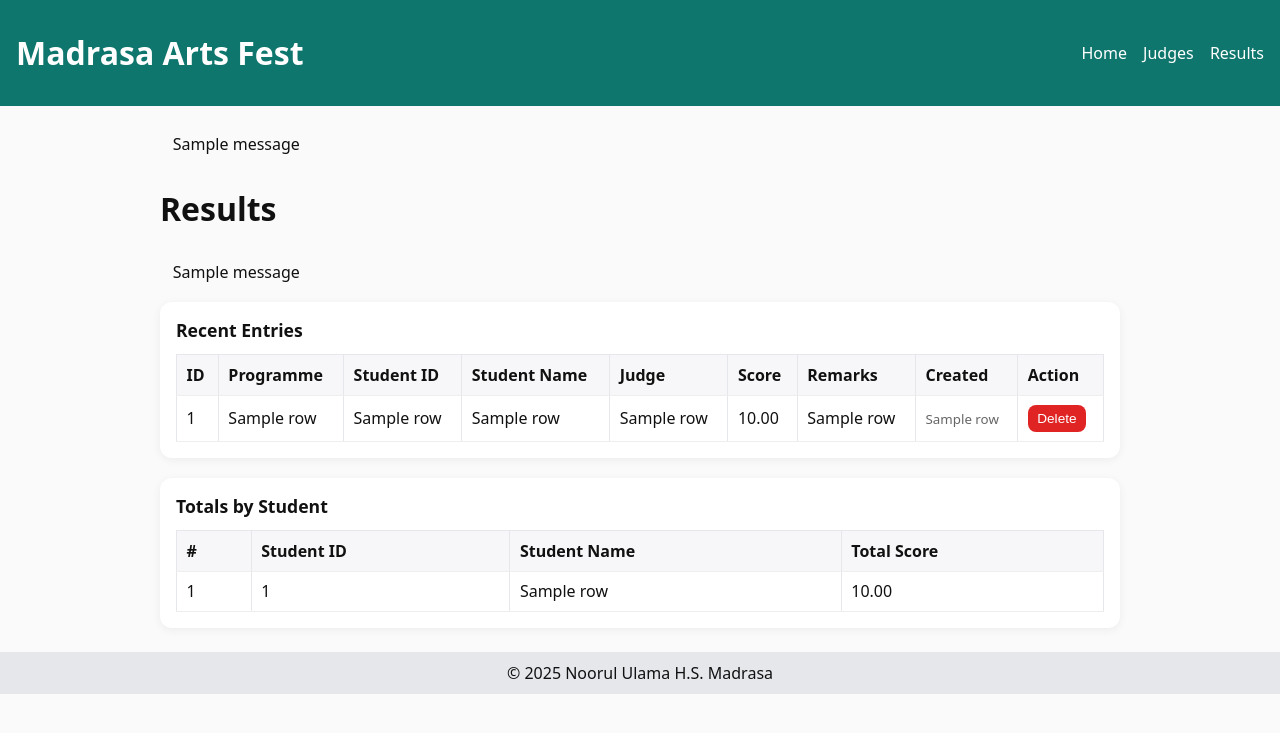
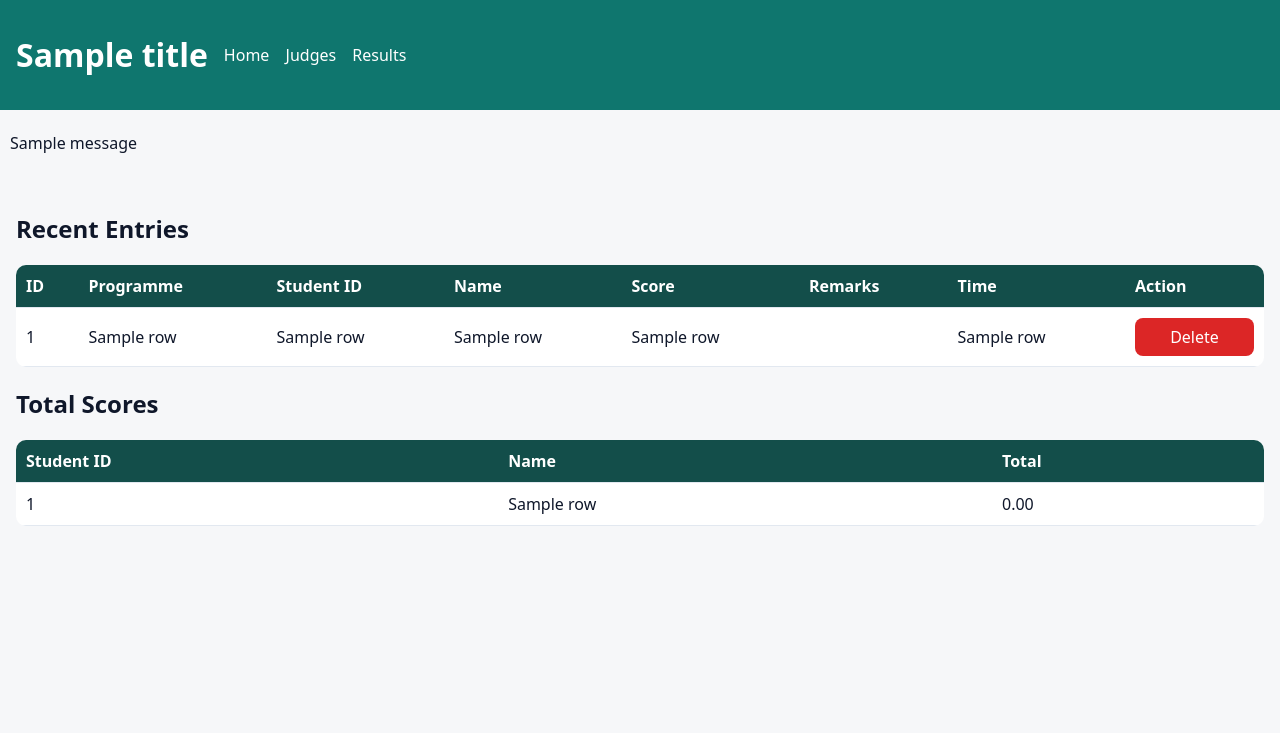
Before and after one commit to trueseeker107-beep/madrasa-flask-app, a Flask app: template templates/results.html in a window 1280 px wide. Shown: the top 733 px of the page. Run offline with Flask 3, Linux system fonts and the light colour scheme; the template is opened without the code that fills it: most values are stand-ins (such as "Sample title", 1, 10 or a date in 2020); one stand-in notice (Sample message) is shown.

Commit message:
Switch to no-judge schema + results delete

```diff
--- a/app.py
+++ b/app.py
@@ -4,67 +4,106 @@ from pathlib import Path
 import os
 
 app = Flask(__name__)
-app.secret_key = "dev-key-change-later"  # TODO: change in production
+app.secret_key = os.environ.get("SECRET_KEY", "dev-key-change-later")
 
 DB_PATH = Path("app.db")
 
 
+# ---------- DB Utilities ----------
+def connect_db():
+    return sqlite3.connect(DB_PATH)
+
+def table_has_column(conn, table, column):
+    cur = conn.execute(f"PRAGMA table_info({table})")
+    return any(row[1] == column for row in cur.fetchall())
+
 def init_db():
-    """Create the SQLite tables if they don't exist."""
-    with sqlite3.connect(DB_PATH) as conn:
-        c = conn.cursor()
-        c.execute(
-            """
+    """
+    Create the scores table if missing.
+    If an old table exists with a 'judge_name' column, migrate it to the new schema
+    (no judge_name).
+    """
+    with connect_db() as conn:
+        cur = conn.cursor()
+
+        cur.execute("""
             CREATE TABLE IF NOT EXISTS scores (
                 id INTEGER PRIMARY KEY AUTOINCREMENT,
                 programme_code TEXT NOT NULL,
                 student_id TEXT NOT NULL,
                 student_name TEXT NOT NULL,
-                judge_name TEXT NOT NULL,
                 score REAL NOT NULL,
                 remarks TEXT,
                 created_at DATETIME DEFAULT CURRENT_TIMESTAMP
             )
-            """
-        )
+        """)
         conn.commit()
 
+        # If table exists with old schema (judge_name), migrate
+        # (Only does anything if it finds the old column)
+        try:
+            if table_has_column(conn, "scores", "judge_name"):
+                cur.execute("""
+                    CREATE TABLE IF NOT EXISTS scores_new (
+                        id INTEGER PRIMARY KEY AUTOINCREMENT,
+                        programme_code TEXT NOT NULL,
+                        student_id TEXT NOT NULL,
+                        student_name TEXT NOT NULL,
+                        score REAL NOT NULL,
+                        remarks TEXT,
+                        created_at DATETIME DEFAULT CURRENT_TIMESTAMP
+                    )
+                """)
+                cur.execute("""
+                    INSERT INTO scores_new (programme_code, student_id, student_name, score, remarks, created_at)
+                    SELECT programme_code, student_id, student_name, score, remarks, created_at
+                    FROM scores
+                """)
+                cur.execute("DROP TABLE scores")
+                cur.execute("ALTER TABLE scores_new RENAME TO scores")
+                conn.commit()
+        except sqlite3.Error:
+            # If anything odd happens during migration, ignore silently for now.
+            pass
 
+
+# Initialize DB on import (needed for Gunicorn on Render)
+init_db()
+
+
+# ---------- Routes ----------
 @app.route("/")
 def home():
     return render_template("home.html", title="Madrasa Fest")
 
-
 @app.route("/judges", methods=["GET", "POST"])
 def judges():
     if request.method == "POST":
+        # Get form data
+        programme_code = (request.form.get("programme_code") or "").strip()
+        student_id = (request.form.get("student_id") or "").strip()
+        student_name = (request.form.get("student_name") or "").strip()
+        remarks = (request.form.get("remarks") or "").strip()
+
+        # Score numeric
         try:
-            data = (
-                request.form.get("programme_code", "").strip(),
-                request.form.get("student_id", "").strip(),
-                request.form.get("student_name", "").strip(),
-                request.form.get("judge_name", "").strip(),
-                float(request.form.get("score", "0") or 0),
-                request.form.get("remarks", "").strip(),
-            )
+            score = float(request.form.get("score") or "0")
         except ValueError:
             flash("Score must be a number.", "err")
             return redirect(url_for("judges"))
 
-        # programme_code, student_id, student_name, judge_name are required
-        if not all([data[0], data[1], data[2], data[3]]):
-            flash("All fields except remarks are required.", "err")
+        # Required checks
+        if not programme_code or not student_id or not student_name:
+            flash("Programme, Student ID and Student Name are required.", "err")
             return redirect(url_for("judges"))
 
-        with sqlite3.connect(DB_PATH) as conn:
-            c = conn.cursor()
-            c.execute(
+        with connect_db() as conn:
+            conn.execute(
                 """
-                INSERT INTO scores
-                    (programme_code, student_id, student_name, judge_name, score, remarks)
-                VALUES (?,?,?,?,?,?)
+                INSERT INTO scores (programme_code, student_id, student_name, score, remarks)
+                VALUES (?, ?, ?, ?, ?)
                 """,
-                data,
+                (programme_code, student_id, student_name, score, remarks),
             )
             conn.commit()
 
@@ -73,42 +112,51 @@ def judges():
 
     return render_template("judges.html", title="Judges Portal")
 
-
 @app.route("/results")
 def results():
-    with sqlite3.connect(DB_PATH) as conn:
-        c = conn.cursor()
+    with connect_db() as conn:
+        cur = conn.cursor()
 
-        # latest 30 entries
-        c.execute(
-            """
-            SELECT programme_code, student_id, student_name, judge_name, score, remarks, created_at
+        # Recent (include the id FIRST so we can delete safely)
+        cur.execute("""
+            SELECT id, programme_code, student_id, student_name, score, remarks, created_at
             FROM scores
-            ORDER BY created_at DESC
-            LIMIT 30
-            """
-        )
-        recent = c.fetchall()
+            ORDER BY created_at DESC, id DESC
+            LIMIT 50
+        """)
+        recent = cur.fetchall()
 
-        # totals per student
-        c.execute(
-            """
-            SELECT student_id, student_name, SUM(score) AS total
+        # Totals per student
+        cur.execute("""
+            SELECT student_id, student_name, SUM(score) as total
             FROM scores
             GROUP BY student_id, student_name
             ORDER BY total DESC
-            """
-        )
-        totals = c.fetchall()
+        """)
+        totals = cur.fetchall()
 
     return render_template("results.html", title="Results", recent=recent, totals=totals)
 
+@app.post("/delete/<int:score_id>")
+def delete_score(score_id):
+    with connect_db() as conn:
+        conn.execute("DELETE FROM scores WHERE id = ?", (score_id,))
+        conn.commit()
+    flash(f"Deleted entry #{score_id}", "ok")
+    return redirect(url_for("results"))
 
-# --- Initialization for both local run and Gunicorn on Render ---
-# Flask 3.x removed @app.before_first_request, so we call init_db() directly.
-init_db()
+# Optional: clear all (keep commented for safety)
+# @app.post("/clear_all")
+# def clear_all():
+#     with connect_db() as conn:
+#         conn.execute("DELETE FROM scores")
+#         conn.commit()
+#     flash("All scores cleared", "ok")
+#     return redirect(url_for("results"))
 
+
+# ---------- Local run ----------
 if __name__ == "__main__":
-    # Local dev run
+    # Render passes PORT; local defaults to 5000
     port = int(os.environ.get("PORT", 5000))
-    app.run(host="0.0.0.0", port=port)
+    app.run(host="0.0.0.0", port=port, debug=True)
--- a/static/styles.css
+++ b/static/styles.css
@@ -1,13 +1,74 @@
-body{font-family:system-ui,Arial,sans-serif;margin:0;background:#fafafa;color:#111}
-.topbar{background:#0f766e;color:#fff;padding:10px 16px;display:flex;justify-content:space-between;align-items:center}
-.topbar a{color:#fff;text-decoration:none;margin-left:12px}
-.content{max-width:960px;margin:18px auto;padding:0 16px}
-.footer{background:#e5e7eb;padding:10px 16px;text-align:center;margin-top:24px}
-.form label{display:block;margin:8px 0}
-.form input,.form textarea{width:100%;padding:8px;margin-top:4px;border:1px solid #d1d5db;border-radius:6px}
-button{padding:8px 14px;border:0;background:#0f766e;color:#fff;border-radius:8px;cursor:pointer}
-table{width:100%;border-collapse:collapse;background:#fff}
-th,td{border:1px solid #e5e7eb;padding:8px;text-align:left}
-.flash{list-style:none;padding:0}
-.flash li.ok{background:#ecfdf5;color:#065f46;padding:8px;border-radius:6px;margin:8px 0}
-.flash li.err{background:#fef2f2;color:#7f1d1d;padding:8px;border-radius:6px;margin:8px 0}
+:root {
+  --bg: #f6f7f9;
+  --card: #ffffff;
+  --ink: #0f172a;
+  --muted: #475569;
+  --brand: #0f766e;
+  --danger: #dc2626;
+  --ring: #a7f3d0;
+}
+
+* { box-sizing: border-box; }
+body {
+  margin: 0;
+  background: var(--bg);
+  color: var(--ink);
+  font-family: system-ui, -apple-system, Segoe UI, Roboto, Arial, sans-serif;
+}
+
+.topbar {
+  background: var(--brand);
+  color: white;
+  padding: 12px 16px;
+  display: flex;
+  align-items: center;
+  gap: 16px;
+}
+.topbar nav a { color: white; margin-right: 12px; text-decoration: none; }
+.topbar nav a:hover { text-decoration: underline; }
+
+main { padding: 16px; }
+
+.card {
+  background: var(--card);
+  padding: 16px;
+  border-radius: 10px;
+  box-shadow: 0 1px 2px rgba(0,0,0,.06);
+}
+
+.form-grid {
+  display: grid;
+  grid-template-columns: repeat(2, minmax(0, 1fr));
+  gap: 12px;
+}
+.form-grid .full { grid-column: 1 / -1; }
+input, textarea, button {
+  width: 100%;
+  padding: 8px;
+  border-radius: 8px;
+  border: 1px solid #e2e8f0;
+  font: inherit;
+}
+input:focus, textarea:focus {
+  outline: none;
+  border-color: var(--brand);
+  box-shadow: 0 0 0 3px var(--ring);
+}
+button {
+  background: var(--brand);
+  color: white;
+  border: none;
+  cursor: pointer;
+}
+button.danger { background: var(--danger); }
+button:hover { filter: brightness(.95); }
+
+table { width: 100%; border-collapse: collapse; background: var(--card); border-radius: 10px; overflow: hidden; }
+th, td { padding: 10px; border-bottom: 1px solid #e2e8f0; text-align: left; }
+th { background: #134e4a; color: white; }
+tr:nth-child(even) td { background: #fafafa; }
+
+.flash-wrap { margin: 12px 0; }
+.flash { padding: 10px; border-radius: 8px; }
+.flash-ok { background: #dcfce7; color: #14532d; }
+.flash-err { background: #fee2e2; color: #7f1d1d; }
--- a/templates/base.html
+++ b/templates/base.html
@@ -1,32 +1,32 @@
-<!doctype html>
+<!DOCTYPE html>
 <html lang="en">
 <head>
-  <meta charset="utf-8">
-  <meta name="viewport" content="width=device-width, initial-scale=1">
-  <title>{{ title or "Madrasa Fest" }}</title>
+  <meta charset="UTF-8" />
+  <title>{{ title or "App" }}</title>
   <link rel="stylesheet" href="{{ url_for('static', filename='styles.css') }}">
 </head>
 <body>
   <header class="topbar">
-  <h1>Madrasa Arts Fest</h1>
+    <h1>{{ title or "App" }}</h1>
     <nav>
       <a href="{{ url_for('home') }}">Home</a>
       <a href="{{ url_for('judges') }}">Judges</a>
       <a href="{{ url_for('results') }}">Results</a>
     </nav>
   </header>
-<main class="content">
+
   {% with messages = get_flashed_messages(with_categories=true) %}
     {% if messages %}
-      <ul class="flash">
-        {% for cat,msg in messages %}
-          <li class="{{cat}}">{{ msg }}</li>
+      <div class="flash-wrap">
+        {% for cat, msg in messages %}
+          <div class="flash flash-{{ cat }}">{{ msg }}</div>
         {% endfor %}
-      </ul>
+      </div>
     {% endif %}
   {% endwith %}
+
+  <main>
     {% block content %}{% endblock %}
   </main>
-<footer class="footer">© 2025 Noorul Ulama H.S. Madrasa</footer>
 </body>
 </html>
--- a/templates/results.html
+++ b/templates/results.html
@@ -1,111 +1,62 @@
 {% extends "base.html" %}
-{% block title %}Results{% endblock %}
-
 {% block content %}
-<h1 class="mb-3">Results</h1>
-
-{% with messages = get_flashed_messages(with_categories=true) %}
-  {% if messages %}
-    <div class="flash-wrap">
-      {% for category, msg in messages %}
-        <div class="flash {{ category }}">{{ msg }}</div>
-      {% endfor %}
-    </div>
-  {% endif %}
-{% endwith %}
-
-<section class="card">
-  <h2 class="card-title">Recent Entries</h2>
-  {% if recent and recent|length %}
-  <div class="table-wrap">
-    <table class="table">
+<section>
+  <h2>Recent Entries</h2>
+  <table>
     <thead>
       <tr>
         <th>ID</th>
         <th>Programme</th>
         <th>Student ID</th>
-          <th>Student Name</th>
-          <th>Judge</th>
+        <th>Name</th>
         <th>Score</th>
         <th>Remarks</th>
-          <th>Created</th>
+        <th>Time</th>
         <th>Action</th>
       </tr>
     </thead>
     <tbody>
     {% for row in recent %}
-        {# row = (id, programme_code, student_id, student_name, judge_name, score, remarks, created_at) #}
+      {# row = (id, programme_code, student_id, student_name, score, remarks, created_at) #}
       <tr>
         <td>{{ row[0] }}</td>
         <td>{{ row[1] }}</td>
         <td>{{ row[2] }}</td>
         <td>{{ row[3] }}</td>
         <td>{{ row[4] }}</td>
-          <td>{{ "%.2f"|format(row[5]) }}</td>
+        <td>{{ row[5] or "" }}</td>
         <td>{{ row[6] }}</td>
-          <td><small>{{ row[7] }}</small></td>
         <td>
-            <form action="{{ url_for('delete_score', score_id=row[0]) }}" method="post" onsubmit="return confirm('Delete this score?');">
-              <button type="submit" class="btn btn-danger btn-sm">Delete</button>
+          <form method="post" action="{{ url_for('delete_score', score_id=row[0]) }}" onsubmit="return confirm('Delete entry #{{ row[0] }}?')">
+            <button type="submit" class="danger">Delete</button>
           </form>
         </td>
       </tr>
     {% endfor %}
     </tbody>
   </table>
-  </div>
-  {% else %}
-    <p>No entries yet.</p>
-  {% endif %}
 </section>
 
-<section class="card mt-4">
-  <h2 class="card-title">Totals by Student</h2>
-  {% if totals and totals|length %}
-  <div class="table-wrap">
-    <table class="table">
+<section>
+  <h2>Total Scores</h2>
+  <table>
     <thead>
       <tr>
-          <th>#</th>
         <th>Student ID</th>
-          <th>Student Name</th>
-          <th>Total Score</th>
+        <th>Name</th>
+        <th>Total</th>
       </tr>
     </thead>
     <tbody>
     {% for row in totals %}
       {# row = (student_id, student_name, total) #}
       <tr>
-          <td>{{ loop.index }}</td>
         <td>{{ row[0] }}</td>
         <td>{{ row[1] }}</td>
-          <td>{{ "%.2f"|format(row[2]) }}</td>
+        <td>{{ "%.2f"|format(row[2] or 0) }}</td>
       </tr>
     {% endfor %}
     </tbody>
   </table>
-  </div>
-  {% else %}
-    <p>No totals to display yet.</p>
-  {% endif %}
 </section>
-
-<style>
-  .flash-wrap { margin: 10px 0; }
-  .flash { padding: .6rem .8rem; border-radius: 8px; margin-bottom: .5rem; }
-  .flash.ok { background: #e6ffed; color: #03543f; border: 1px solid #84e1bc; }
-  .flash.err { background: #ffe6e6; color: #7a0916; border: 1px solid #ff9aa2; }
-  .card { background: #fff; border-radius: 12px; padding: 1rem; box-shadow: 0 2px 10px rgba(0,0,0,.06); }
-  .card-title { margin: 0 0 .75rem 0; font-size: 1.1rem; }
-  .table-wrap { overflow-x: auto; }
-  .table { width: 100%; border-collapse: collapse; }
-  .table th, .table td { padding: .55rem .6rem; border-bottom: 1px solid #eee; text-align: left; }
-  .table thead th { background: #f7f7f9; font-weight: 600; }
-  .btn { border: 0; border-radius: 8px; padding: .4rem .6rem; cursor: pointer; }
-  .btn-sm { font-size: .85rem; }
-  .btn-danger { background: #e02424; color: #fff; }
-  .btn-danger:hover { filter: brightness(.95); }
-  .mt-4 { margin-top: 1.25rem; }
-  small { color: #666; }
-</style>
 {% endblock %}
```
Also changed, not shown: templates/judges.html (+25 -16 lines), 1 other file. Lines whose indentation alone changed are shown as unchanged.
